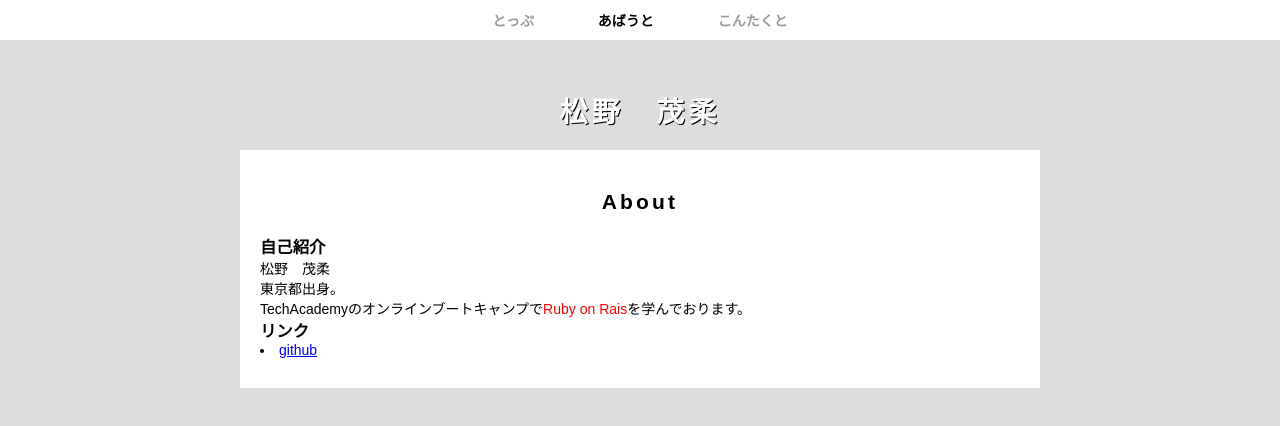
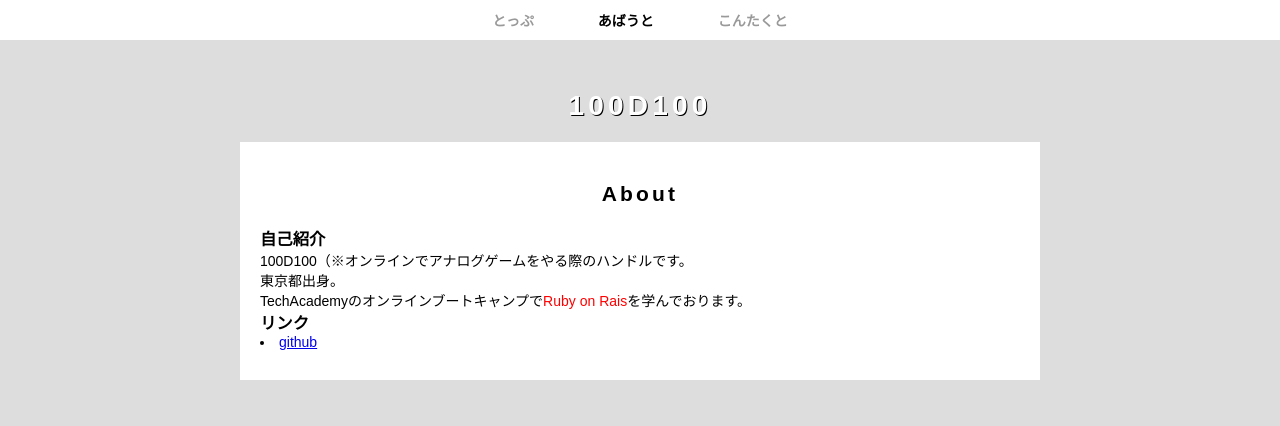
Before and after one commit to 100D100/100D100.github.io, a plain HTML site: page about.html in a window 1280 px wide. Drawn offline with Linux system fonts and the light colour scheme.

Commit message:
first commit

```diff
--- a/about.html
+++ b/about.html
@@ -2,7 +2,7 @@
 <html lang="ja">
     <head>
         <meta charset="utf-8" />
-        <title>松野　茂柔 | About</title>
+        <title>100D100 | About</title>
         <link rel="stylesheet" href="about.css" />
     </head>
     <body>
@@ -15,14 +15,14 @@
                 </ul>
             </nav>
             <div id="logo">
-                <h1>松野　茂柔</h1>
+                <h1>100D100</h1>
             </div>
         </header>
         <div class="container">
             <section>
                 <h2>About</h2>
                 <h3>自己紹介</h3>
-                <p>松野　茂柔</p>
+                <p>100D100（※オンラインでアナログゲームをやる際のハンドルです。</p>
                 <p>東京都出身。</p>
                 <p>TechAcademyのオンラインブートキャンプで<span class="red">Ruby on Rais</span>を学んでおります。</p>
                 <h3>リンク</h3>
```
